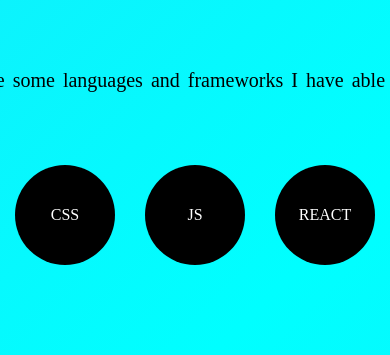
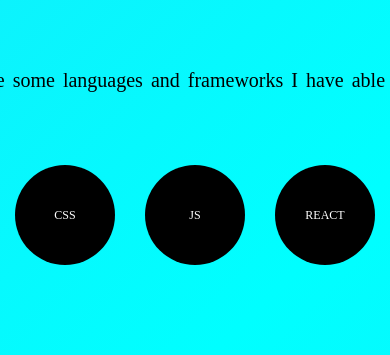
Before and after one commit to Kay-design3/Portfolio, a React app: page / in a window 390 px wide. Shown: the part 832-1187 px from the top of the page. Built offline with nearby package versions, Linux system fonts and the light colour scheme; the HTML template or start-up script is replaced by a standard one.

Commit message:
Refactor CSS classes for skills and languages

```diff
--- a/src/index.css
+++ b/src/index.css
@@ -71,7 +71,7 @@ body::-webkit-scrollbar{
     line-height: 1.4;
   }
 
-  .skills-container {
+  .lang {
     display: flex;
     flex-wrap: wrap;
     justify-content: center;
@@ -79,7 +79,7 @@ body::-webkit-scrollbar{
     padding: 20px 0;
   }
 
-  .skill-item {
+  .lang li {
     width: 60px;
     height: 60px;
     font-size: 12px;
```
